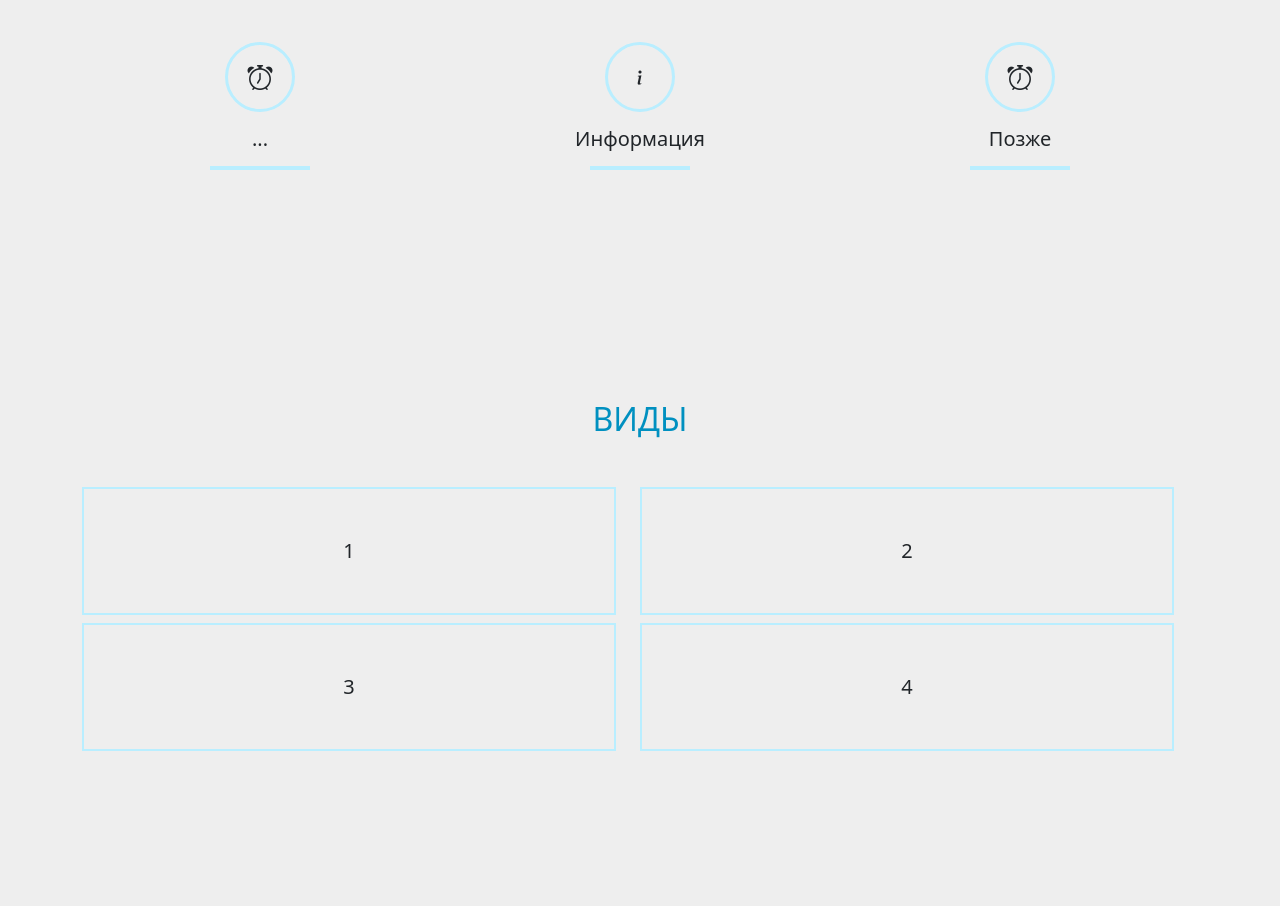
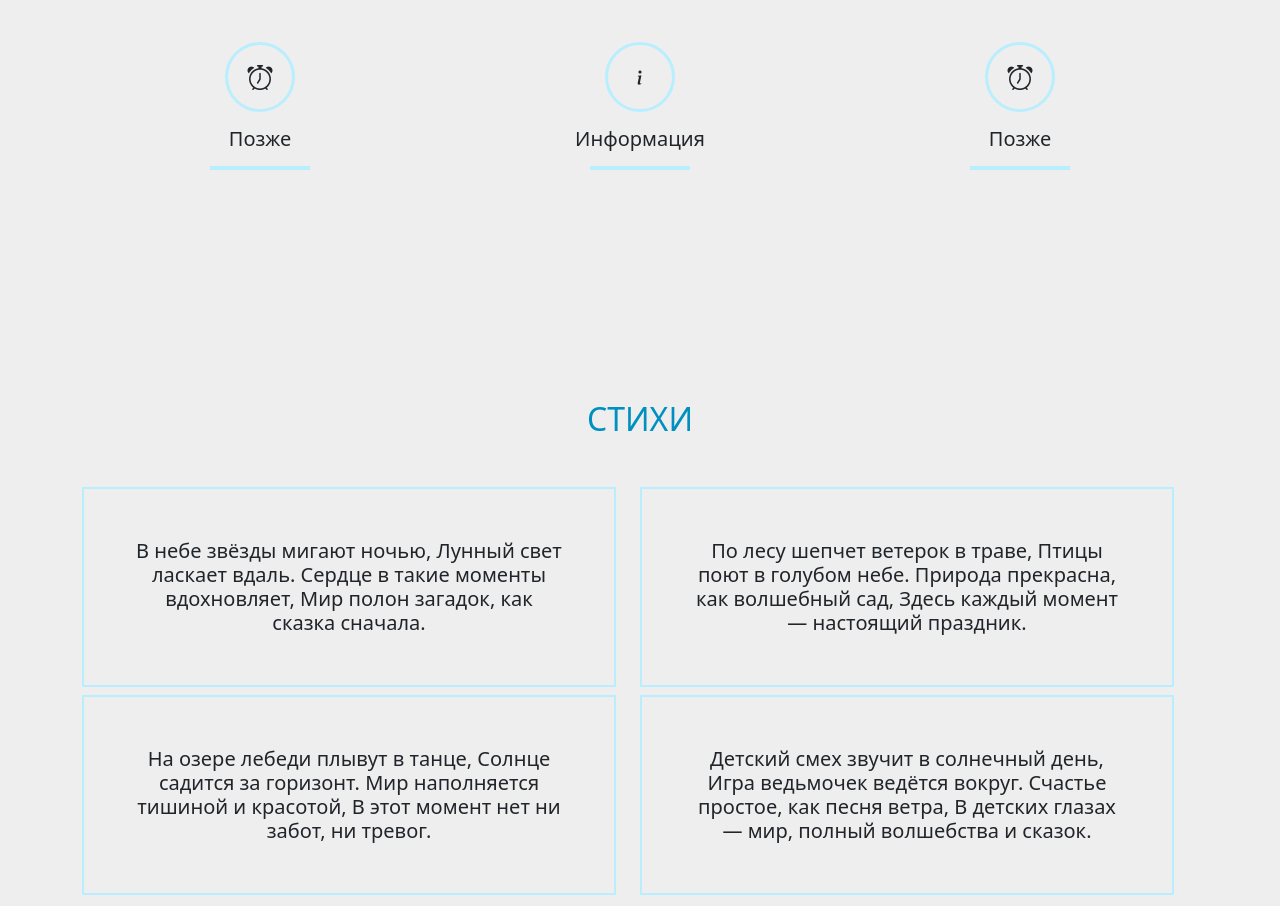
Before and after one commit to Fazzyt/Sait-1, a plain HTML site: page index.html in a window 1280 px wide. Shown: the part 600-1506 px from the top of the page. Drawn offline with nearby package versions, Linux system fonts and the light colour scheme.

Commit message:
Update index.html

```diff
--- a/index.html
+++ b/index.html
@@ -2,7 +2,7 @@
 <html>
 <head>
 	<meta charset="utf-8">
-	<title>Название</title>
+	<title>misha_tea</title>
     <link href="https://cdn.jsdelivr.net/npm/bootstrap@5.2.1/dist/css/bootstrap.min.css" rel="stylesheet" integrity="sha384-iYQeCzEYFbKjA/T2uDLTpkwGzCiq6soy8tYaI1GyVh/UjpbCx/TYkiZhlZB6+fzT" crossorigin="anonymous">
     <link rel="stylesheet" href="https://cdn.jsdelivr.net/npm/bootstrap-icons@1.9.1/font/bootstrap-icons.css">
     <link rel="shortcut icon" href="img/web.ico" type="image/x-icon">
@@ -13,7 +13,7 @@
 		<div class="container">
 			<div class="row">
 				<div class ="col-12">
-					<h1 class="text-center text-white mb-10">Название</h1>
+					<h1 class="text-center text-white mb-10">misha-tea</h1>
 				</div>
 			</div>
 		</div>
@@ -29,7 +29,7 @@
 				<div class="row">
 					<div class="col-xl-4 col-md-6 col-sm-12">
 						<div class="itd-circle"><i class="bi-alarm"></i></div>
-						<h5 class="text-center">...</h5>
+						<h5 class="text-center">Позже</h5>
 						<div class="line"></div>
 					</div>
 					<div class="col-xl-4 col-md-6 col-sm-12">
@@ -49,20 +49,39 @@
 		<div class="container">
 			<div class="row">
 				<div class="col-12">
-					<h2 class="text-center text-uppercase mb-5 " style = " color: #0090c0;">Виды</h2>
+					<h2 class="text-center text-uppercase mb-5 " style = " color: #0090c0;">Стихи</h2>
 				</div>
 				<div class="row mb-5">
 					<div class="col-md-6 col-sm-12">
-						<h5 class="text-center">1</h5>
+						<h5 class="text-center">
+							В небе звёзды мигают ночью,
+							Лунный свет ласкает вдаль.
+							Сердце в такие моменты вдохновляет,
+							Мир полон загадок, как сказка сначала.
+						</h5>
 					</div>
 					<div class="col-md-6 col-sm-12">
-						<h5 class="text-center">2</h5>
+						<h5 class="text-center">По лесу шепчет ветерок в траве,
+							Птицы поют в голубом небе.
+							Природа прекрасна, как волшебный сад,
+							Здесь каждый момент — настоящий праздник.
+						</h5>
 					</div>
 					<div class="col-md-6 col-sm-12">
-						<h5 class="text-center">3</h5>
+						<h5 class="text-center">
+							На озере лебеди плывут в танце,
+							Солнце садится за горизонт.
+							Мир наполняется тишиной и красотой,
+							В этот момент нет ни забот, ни тревог.
+						</h5>
 					</div>
 					<div class="col-md-6 col-sm-12">
-						<h5 class="text-center">4</h5>
+						<h5 class="text-center">
+							Детский смех звучит в солнечный день,
+							Игра ведьмочек ведётся вокруг.
+							Счастье простое, как песня ветра,
+							В детских глазах — мир, полный волшебства и сказок.
+						</h5>
 					</div>
 					</div>
 				</div>
```
